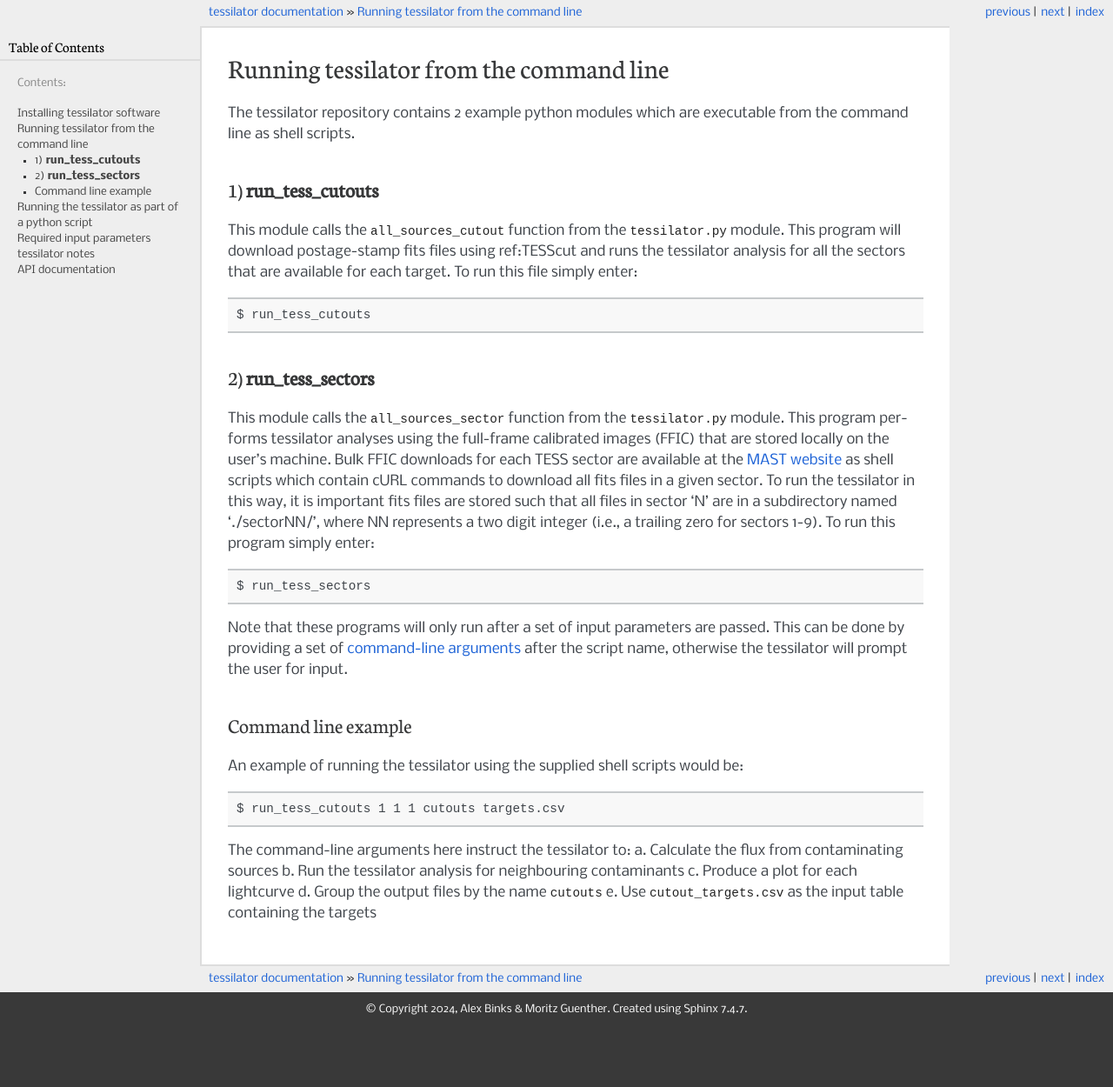
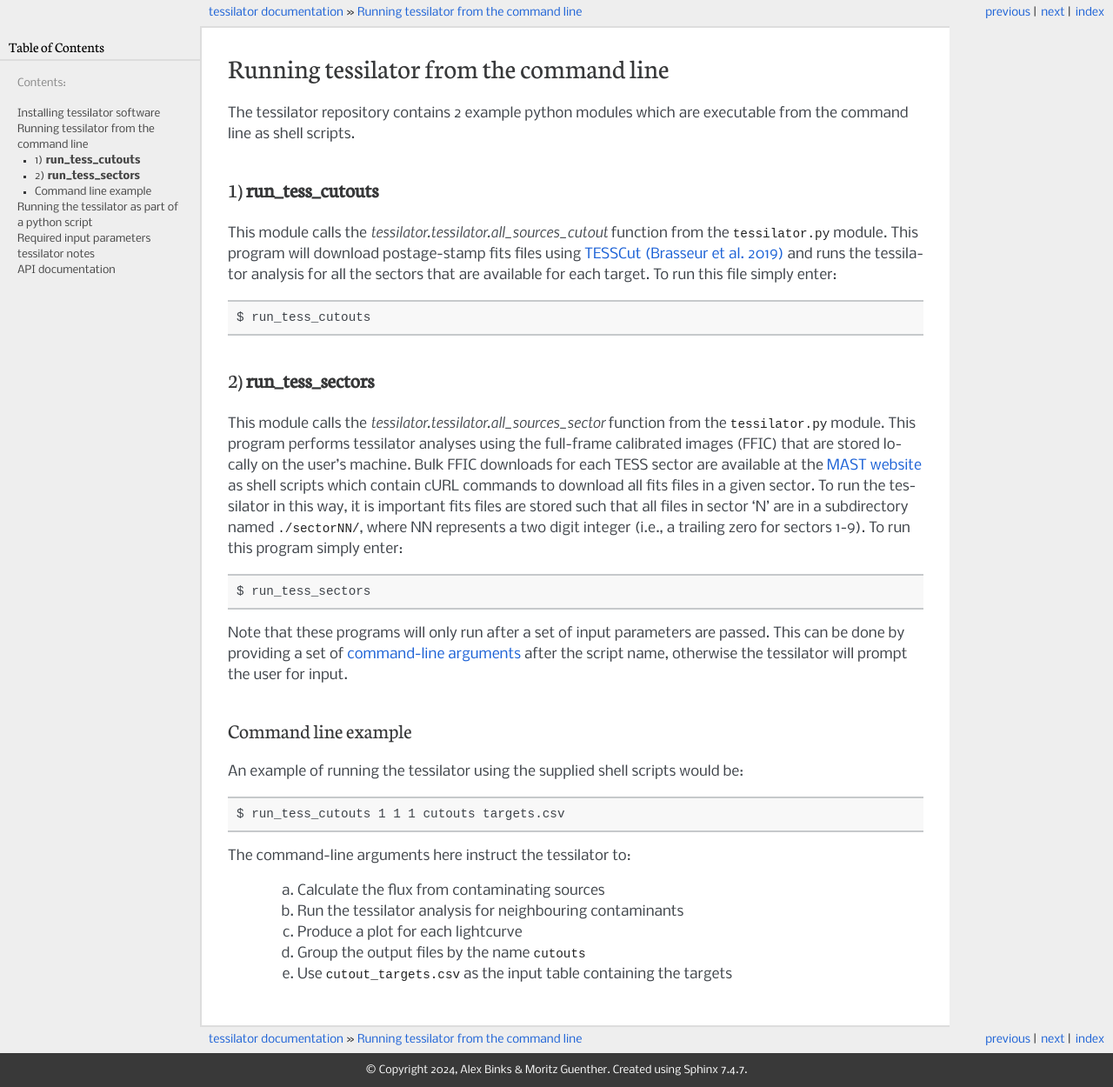
Before and after one commit to alexbinks/tessilator, a Sphinx documentation site: the page built from docs/command_line.rst, in a window 1280 px wide. Shown: the whole page at 87% size. Built offline with Sphinx 7.4.7, drawn with Linux system fonts in a browser that asks for light colours; the version number could not be read and is left out; before the commit the page ends 1180 px from its top, so only the background shows below that.

Commit message:
Sphinx formatting

```diff
--- a/docs/command_line.rst
+++ b/docs/command_line.rst
@@ -8,30 +8,31 @@ command line as shell scripts.
 
 1) **run_tess_cutouts**
 -----------------------
-This module calls the ``all_sources_cutout`` function from the
+This module calls the `tessilator.tessilator.all_sources_cutout` function from the
 ``tessilator.py`` module. This program will download postage-stamp fits
-files using ref:TESScut and runs the tessilator analysis for all the
+files using `TESSCut (Brasseur et al. 2019) <https://mast.stsci.edu/tesscut/>`_
+and runs the tessilator analysis for all the
 sectors that are available for each target. To run this file simply enter::
 
    $ run_tess_cutouts
 
 2) **run_tess_sectors**
 -----------------------
-This module calls the ``all_sources_sector`` function from the ``tessilator.py``
+This module calls the `tessilator.tessilator.all_sources_sector` function from the ``tessilator.py``
 module. This program performs tessilator analyses using the full-frame calibrated
 images (FFIC) that are stored locally on the user's machine. Bulk FFIC downloads
 for each TESS sector are available at the `MAST website
 <https://archive.stsci.edu/tess/bulk_downloads/bulk_downloads_ffi-tp-lc-dv.html>`_
 as shell scripts which contain cURL commands to download all fits files in a given
 sector. To run the tessilator in this way, it is important fits files are stored
-such that all files in sector 'N' are in a subdirectory named './sectorNN/', where
+such that all files in sector 'N' are in a subdirectory named ``./sectorNN/``, where
 NN represents a two digit integer (i.e., a trailing zero for sectors 1-9). To run
 this program simply enter::
 
     $ run_tess_sectors
 
 Note that these programs will only run after a set of input parameters are passed.
-This can be done by providing a set of :ref:`command-line arguments<input_parameters>`
+This can be done by providing a set of :ref:`command-line arguments <input_parameters>`
 after the script name, otherwise the tessilator will prompt the user for input.
 
 Command line example
@@ -41,8 +42,9 @@ An example of running the tessilator using the supplied shell scripts would be::
    $ run_tess_cutouts 1 1 1 cutouts targets.csv
 
 The command-line arguments here instruct the tessilator to:
-a. Calculate the flux from contaminating sources
-b. Run the tessilator analysis for neighbouring contaminants
-c. Produce a plot for each lightcurve
-d. Group the output files by the name ``cutouts``
-e. Use ``cutout_targets.csv`` as the input table containing the targets
+
+  a. Calculate the flux from contaminating sources
+  b. Run the tessilator analysis for neighbouring contaminants
+  c. Produce a plot for each lightcurve
+  d. Group the output files by the name ``cutouts``
+  e. Use ``cutout_targets.csv`` as the input table containing the targets
```
